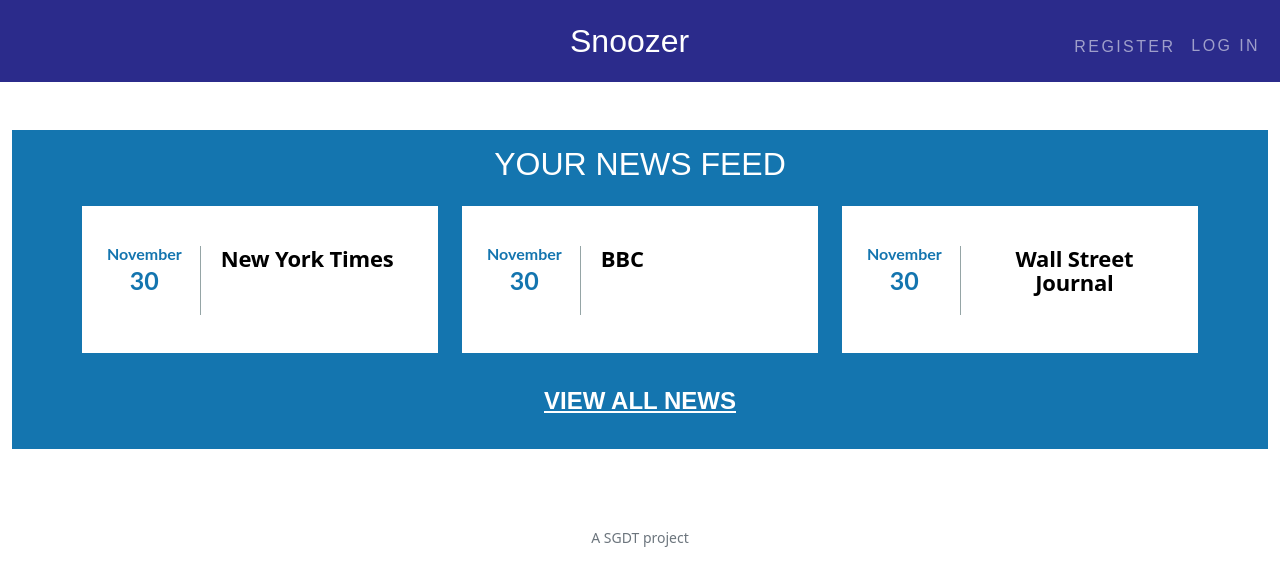
After one commit to DachaThurber/CS50-final, a Flask app: template templates/wakeup.html in a window 1280 px wide. The commit adds this page. Shown: the top 586 px of the page. Run offline with Flask 2, Linux system fonts and the light colour scheme; the template is opened without the code that fills it, so the values that code supplies are empty; some libraries are stand-ins or nearby versions.

Commit message:
11/29/21 - 9:54 - sg

```diff
--- a/app.py
+++ b/app.py
@@ -49,18 +49,42 @@ def home():
 @app.route("/wakeup", methods=["GET", "POST"])
 @login_required
 def wakeup():
-    return apology("TODO")
+    return render_template("wakeup.html")
 
 
 @app.route("/report", methods=["GET", "POST"])
 @login_required
 def report():
-    return apology("TODO")
+
+    if request.method == "POST":
+
+        date = request.form.get("date")
+        bedtime = request.form.get("bedtime")
+        wakeup = request.form.get("wakeup")
+        rating = request.form.get("rating")
+
+        # Ensure fields were submitted
+        if not date:
+            return apology("must provide date", 403)
+        if not bedtime:
+            return apology("must provide bedtime", 403)
+        if not wakeup:
+            return apology("must provide wakeup", 403)
+        if not rating:
+            return apology("must provide rating", 403)
+
+        db.execute("INSERT INTO sleeplog(date, bedtime, wakeup, rating, user_id) VALUES (?, ?, ?, ?)", date, bedtime, wakeup, rating, session["user_id"])
+
+        return render_template("data.html")
+
+    else:
+        return render_template("report.html")
 
 
 @app.route("/login", methods=["GET", "POST"])
 def login():
     """Log user in"""
+
 
     # Forget any user_id
     session.clear()
--- a/static/styles.css
+++ b/static/styles.css
@@ -1,9 +1,13 @@
-a {
+  a {
     color: #aaddee;
   }
 
   a:hover {
     text-decoration: none;
+  }
+
+  .checked {
+    color: orange;
   }
 
   nav {
@@ -20,6 +24,14 @@ a {
     color: #fff;
     text-decoration: none;
     display: inline-block;
+    padding: 15px 20px;
+    position: relative;
+  }
+
+  .letter-style {
+    font-family: "Quicksand", sans-serif;
+    text-transform: uppercase;
+    color: #fff;
     padding: 15px 20px;
     position: relative;
   }
@@ -65,3 +77,90 @@ nav
     background-color: rgb(43, 43, 139);
     padding-bottom: 5%;
 }
+
+.recentNews {
+  background-color: rgb(20, 117, 175)
+}
+.recentNews .news-title {
+  text-align:center;
+  padding-top:30px;
+  padding-bottom:30px;
+  font-family: 'nimbus-sans-condensed', sans-serif;
+  font-size:55px;
+  font-weight:bold;
+  color: #fff;
+}
+.recentNews .row {
+  display: flex;
+  flex-wrap: wrap;
+  justify-content: space-between;
+  margin-bottom: 30px;
+}
+.recentNews .ct-blog {
+  margin-bottom: 30px;
+}
+.ct-blog .inner {
+  background-color: #FFF;
+  padding: 10px;
+  transition: all 0.2s ease-in-out 0s;
+  cursor: pointer;
+  height: 100%;
+}
+.ct-blog .inner:hover {
+  background-color: #e6e6e6;
+}
+.ct-blog .fauxcrop {
+  height: 180px;
+  overflow: hidden;
+}
+.ct-blog .fauxcrop img {
+  width: 100%;
+}
+.ct-blog-content {
+  display: table;
+  padding: 30px 0 28px;
+}
+.ct-blog-content .ct-blog-date {
+  border-right: 1px solid #95A5A6;
+  display: table-cell;
+  font-family: "Lato", sans-serif;
+  padding: 0px 18px 0px 15px;
+  text-align: center;
+}
+.ct-blog-content .ct-blog-date span {
+  font-size: 16px;
+  color: rgb(20, 117, 175);
+  font-weight: 700;
+  display: block;
+  line-height: 1;
+}
+.ct-blog-content .ct-blog-date strong {
+  font-size: 25px;
+  color: rgb(20, 117, 175);
+}
+.ct-blog-content .ct-blog-header {
+  color: #000;
+  display: table-cell;
+  font-size: 22px;
+  font-weight: 700;
+  letter-spacing: -0.2px;
+  line-height: 1.1;
+  padding: 0 20px;
+  vertical-align: top;
+}
+.btn-news {
+  color: #333;
+  font-size: 14px;
+  font-weight: bold;
+  padding-bottom: 30px;
+  text-align: center;
+}
+.btn-news.btn-contests a {
+  color: #fff;
+  font-family: 'nimbus-sans-condensed', sans-serif;
+  font-size: 24px;
+  transition: all 0.2s ease-in-out 0s;
+}
+.btn-news.btn-contests a:hover {
+  color: #000;
+}
--- a/templates/layout.html
+++ b/templates/layout.html
@@ -29,10 +29,10 @@
                 <div class="collapse navbar-collapse" id="navbar">
                     {% if session["user_id"] %}
                         <ul class="navbar-nav me-auto mt-2">
-                            <li class="nav-item"><a class="nav-link" href="/Wakeup">Wakeup</a></li>
-                            <li class="nav-item"><a class="nav-link" href="/Report">Report</a></li>
-                            <li class="nav-item"><a class="nav-link" href="/Bedtime">Bedtime</a></li>
-                            <li class="nav-item"><a class="nav-link" href="/Data">Data</a></li>
+                            <li class="nav-item"><a class="nav-link" href="/wakeup">Wakeup</a></li>
+                            <li class="nav-item"><a class="nav-link" href="/report">Report</a></li>
+                            <li class="nav-item"><a class="nav-link" href="/bedtime">Bedtime</a></li>
+                            <li class="nav-item"><a class="nav-link" href="/data">Data</a></li>
                         </ul>
                             <a href="/" class="navbar-brand">Snoozer</a>
                         <ul class="navbar-nav ms-auto mt-2">
--- /dev/null
+++ b/templates/wakeup.html
@@ -0,0 +1,73 @@
+{% extends "layout.html" %}
+
+{% block title %}
+    Wakeup
+{% endblock %}
+
+{% block main %}
+<!--Courtesy of https://www.solodev.com/blog/web-design/adding-recent-news-boxes-to-your-website.stml-->
+<section class="recentNews">
+    <div class="container">
+        <h2 class="letter-style">Your News Feed</h2>
+        <div class="row">
+        <div class="ct-blog col-sm-6 col-md-4">
+            <div class="inner">
+                <div class="ct-blog-content">
+                    <div class="ct-blog-date">
+                        <!-- Courtesy of https://stackoverflow.com/questions/1643320/get-month-name-from-date and https://www.arclab.com/en/kb/htmlcss/display-date-time-javascript-php-ssi.html-->
+                        <p>
+                            <span id="month"> </span>
+                            <strong id="day"> </strong>
+                        </p>
+                        <script>
+                            const monthNames = ["January", "February", "March", "April", "May", "June", "July", "August", "September", "October", "November", "December"]
+                            const dateObj = new Date()
+                            const monthNumber = dateObj.getMonth()
+                            document.getElementById("day").innerHTML = dateObj.getDate()
+                            document.getElementById("month").innerHTML = monthNames[monthNumber]
+                        </script>
+                    </div>
+                    <h3 class="ct-blog-header"> New York Times </h3>
+                </div>
+            </div>
+        </div>
+        <div class="ct-blog col-sm-6 col-md-4">
+            <div class="inner">
+                <div class="ct-blog-content">
+                    <div class="ct-blog-date">
+                        <p>
+                            <span id="month1"> </span>
+                            <strong id="day1"> </strong>
+                        </p>
+                        <script>
+                            document.getElementById("day1").innerHTML = dateObj.getDate()
+                            document.getElementById("month1").innerHTML = monthNames[monthNumber]
+                        </script>
+                    </div>
+                    <h3 class="ct-blog-header"> BBC </h3>
+                </div>
+            </div>
+        </div>
+        <div class="ct-blog col-sm-6 col-md-4">
+            <div class="inner">
+                <div class="ct-blog-content">
+                    <div class="ct-blog-date">
+                        <p>
+                            <span id="month2"> </span>
+                            <strong id="day2"> </strong>
+                        </p>
+                        <script>
+                            document.getElementById("day2").innerHTML = dateObj.getDate()
+                            document.getElementById("month2").innerHTML = monthNames[monthNumber]
+                        </script>
+                    </div>
+                    <h3 class="ct-blog-header"> Wall Street Journal</h3>
+                </div>
+            </div>
+        </div>
+        <div class="btn-news btn-contests">
+            <a class="letter-style">VIEW ALL NEWS</a>
+        </div>
+    </div>
+  </section>
+{% endblock %}
```
Also changed, not shown: templates/report.html (added, +34 -0 lines), images/NYTagain.png (added), images/star.png (added), sleep.db, sleeplog.db (added), 2 other files.
